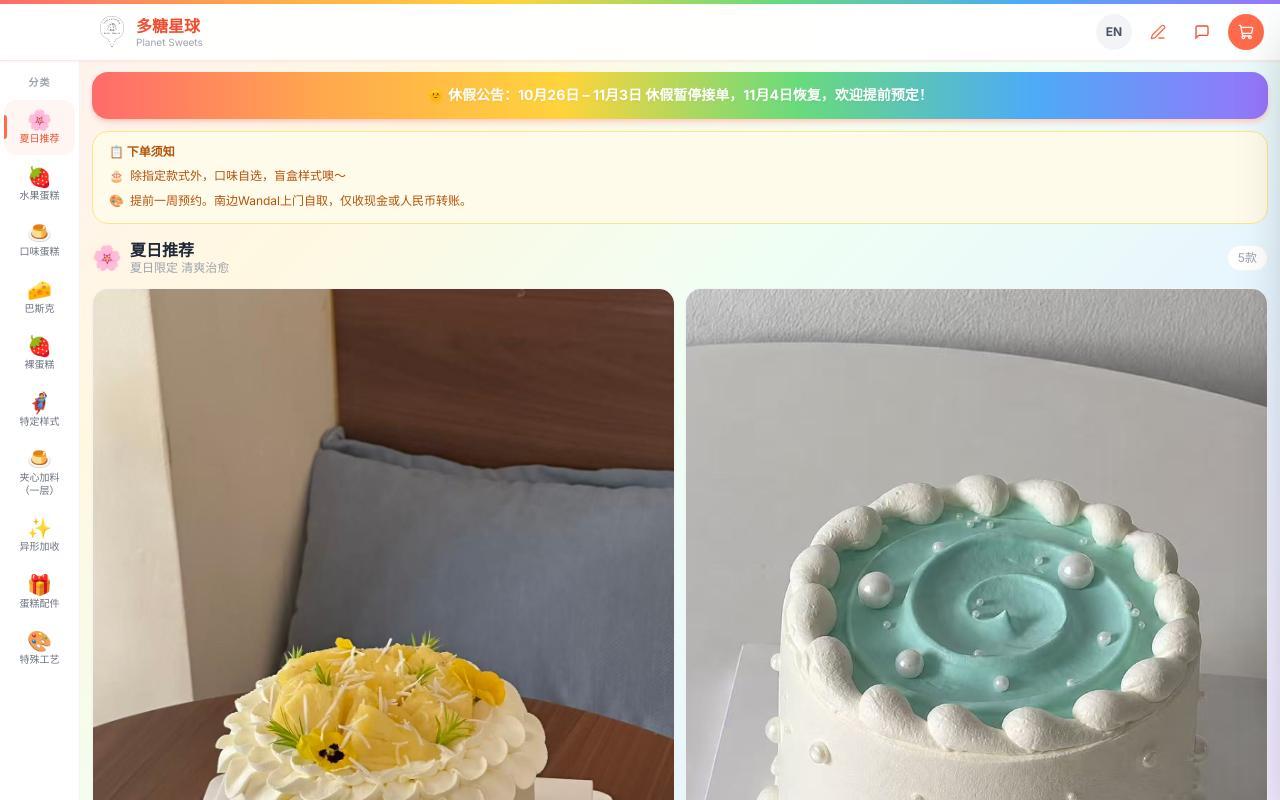
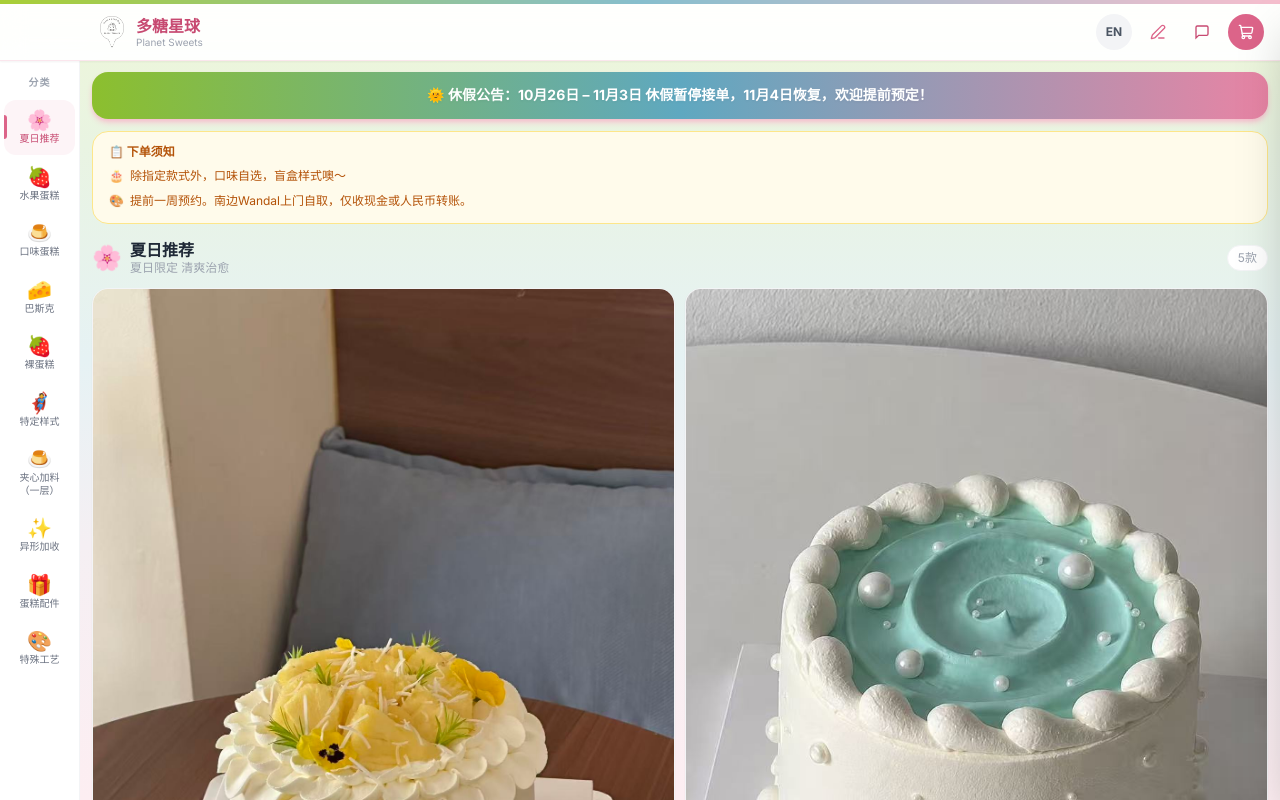
Before and after one commit to peterxia97/planet-sweets, a React (Vite) app: page / in a window 1280 px wide. Shown: the top 800 px of the page. Built offline with nearby package versions, Linux system fonts and the light colour scheme.

Commit message:
style: ink-wash pastel palette (willow green / xizi blue / peach pink)
- Background: soft vertical watercolor gradient green -> blue -> pink
- Accent palette: rose family recolored to taoyao pink (#F6BECD)
- Header strip + banners: 3-color gradient replacing rainbow

```diff
--- a/src/App.tsx
+++ b/src/App.tsx
@@ -23,7 +23,7 @@ function Main() {
   const showHolidayNotice = new Date() < new Date('2026-11-04T00:00:00+10:00');
 
   return (
-    <div className="min-h-screen bg-[linear-gradient(135deg,#fff0f3_0%,#fff8e1_25%,#f0fff4_50%,#e7f5ff_75%,#f3e8ff_100%)] bg-fixed flex flex-col">
+    <div className="min-h-screen bg-[linear-gradient(180deg,#eef6d8_0%,#e9f4e2_18%,#e6f2f4_45%,#f5eff3_68%,#fdeef2_100%)] bg-fixed flex flex-col">
       <Header
         onCartOpen={() => setCartOpen(true)}
         onContactOpen={() => setContactOpen(true)}
@@ -75,13 +75,13 @@ function Main() {
 
           {/* 休假公告（11月4日后自动隐藏） */}
           {showHolidayNotice && (
-            <div className="mx-3 mt-3 rounded-2xl px-4 py-3 text-center bg-[linear-gradient(90deg,#ff6b6b,#ffa94d,#ffd43b,#69db7c,#4dabf7,#9775fa)] shadow-md shadow-rose-200">
+            <div className="mx-3 mt-3 rounded-2xl px-4 py-3 text-center bg-[linear-gradient(90deg,#8cbf2e,#5fa8c0,#e884a4)] shadow-md shadow-rose-200">
               <p className="text-white text-sm font-bold leading-relaxed drop-shadow-sm">{t('notice.holiday')}</p>
             </div>
           )}
 
           {/* 横幅（手机端） */}
-          <div className="mx-3 mt-3 rounded-2xl overflow-hidden bg-[linear-gradient(90deg,#ff6b6b,#ffa94d,#ffd43b,#69db7c,#4dabf7,#9775fa)] px-5 py-4 relative lg:hidden">
+          <div className="mx-3 mt-3 rounded-2xl overflow-hidden bg-[linear-gradient(90deg,#8cbf2e,#5fa8c0,#e884a4)] px-5 py-4 relative lg:hidden">
             <img src="/logo-white.png" alt="" className="absolute right-3 bottom-2 w-16 h-16 object-contain opacity-40 z-10" />
             <p className="text-white/60 text-xs mb-0.5">{t('banner.welcome')}</p>
             <h2 className="text-xl font-bold text-white leading-tight">{t('banner.brand')}</h2>
--- a/src/components/Header.tsx
+++ b/src/components/Header.tsx
@@ -15,7 +15,7 @@ export default function Header({ onCartOpen, onContactOpen, onGuestbookOpen }: H
   return (
     <header className="fixed top-0 left-0 right-0 z-40 bg-white/95 backdrop-blur-md shadow-sm">
       {/* 夏日彩虹渐变顶条 */}
-      <div className="h-1 w-full bg-[linear-gradient(90deg,#ff6b6b,#ffa94d,#ffd43b,#69db7c,#4dabf7,#9775fa)]" />
+      <div className="h-1 w-full bg-[linear-gradient(90deg,#a9ce36,#87becd,#f6becd)]" />
       <div className="border-b border-rose-100">
         <div className="flex items-center justify-between px-4 h-14 ml-[72px] sm:ml-20">
         {/* Logo */}
--- a/src/index.css
+++ b/src/index.css
@@ -11,8 +11,8 @@
 body {
   margin: 0;
   font-family: 'Inter', system-ui, sans-serif;
-  /* 夏日彩虹渐变底色（柔和淡彩，随视口固定） */
-  background: linear-gradient(135deg, #fff0f3 0%, #fff8e1 25%, #f0fff4 50%, #e7f5ff 75%, #f3e8ff 100%);
+  /* 国风水彩晕染底色：柳绿 → 西子蓝 → 桃夭粉（随视口固定） */
+  background: linear-gradient(180deg, #eef6d8 0%, #e9f4e2 18%, #e6f2f4 45%, #f5eff3 68%, #fdeef2 100%);
   background-attachment: fixed;
 }
 
--- a/tailwind.config.js
+++ b/tailwind.config.js
@@ -7,18 +7,44 @@ export default {
   theme: {
     extend: {
       colors: {
-        // 夏日珊瑚橙（rose 色系 → 夏日暖珊瑚）
+        // 桃夭粉（RGB 246 190 205）— 参考国风水彩配色
         rose: {
-          50: '#fff5f2',
-          100: '#ffe6df',
-          200: '#ffcdc0',
-          300: '#ffa891',
-          400: '#ff7d5c',
-          500: '#ff6b4a',
-          600: '#f04e2e',
-          700: '#cc3a20',
-          800: '#a52e1c',
-          900: '#7f2417',
+          50: '#fdf4f7',
+          100: '#fbe6ed',
+          200: '#f6becd',
+          300: '#f0a3b9',
+          400: '#e884a4',
+          500: '#dc6489',
+          600: '#c74a71',
+          700: '#a83a5e',
+          800: '#892f4d',
+          900: '#6f2840',
+        },
+        // 柳色绿（RGB 169 206 54）
+        willow: {
+          50: '#f6faea',
+          100: '#edf5d3',
+          200: '#dceba9',
+          300: '#c8e07f',
+          400: '#a9ce36',
+          500: '#8fb52a',
+          600: '#729523',
+          700: '#59751e',
+          800: '#485d1c',
+          900: '#3c4d1b',
+        },
+        // 西子蓝（RGB 135 190 205）
+        xizi: {
+          50: '#f0f8fa',
+          100: '#ddeef2',
+          200: '#bcdde6',
+          300: '#a3cbda',
+          400: '#87becd',
+          500: '#5fa3b6',
+          600: '#4a8798',
+          700: '#3d6d7b',
+          800: '#355964',
+          900: '#2f4a53',
         },
         amber: {
           50: '#fffbeb',
```
